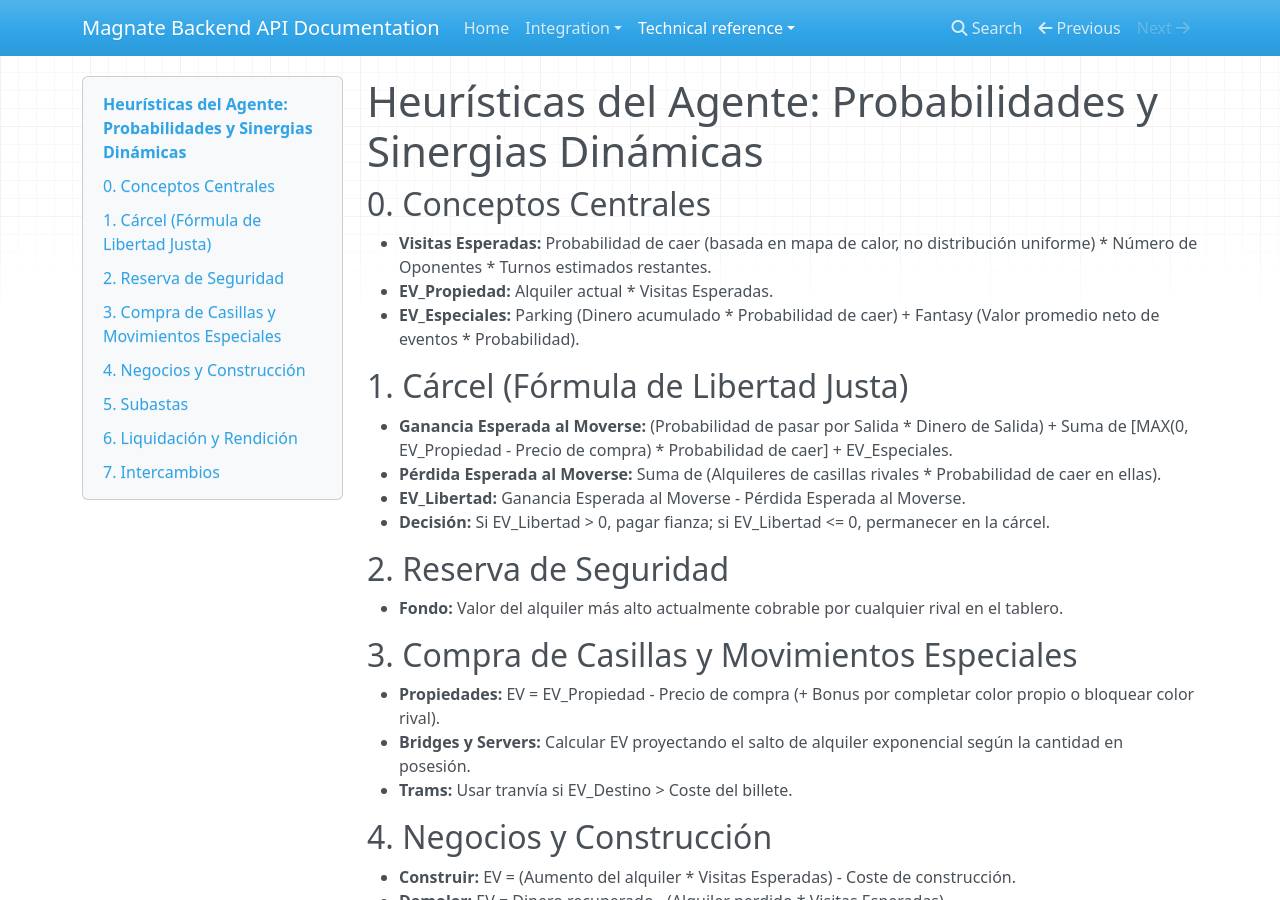
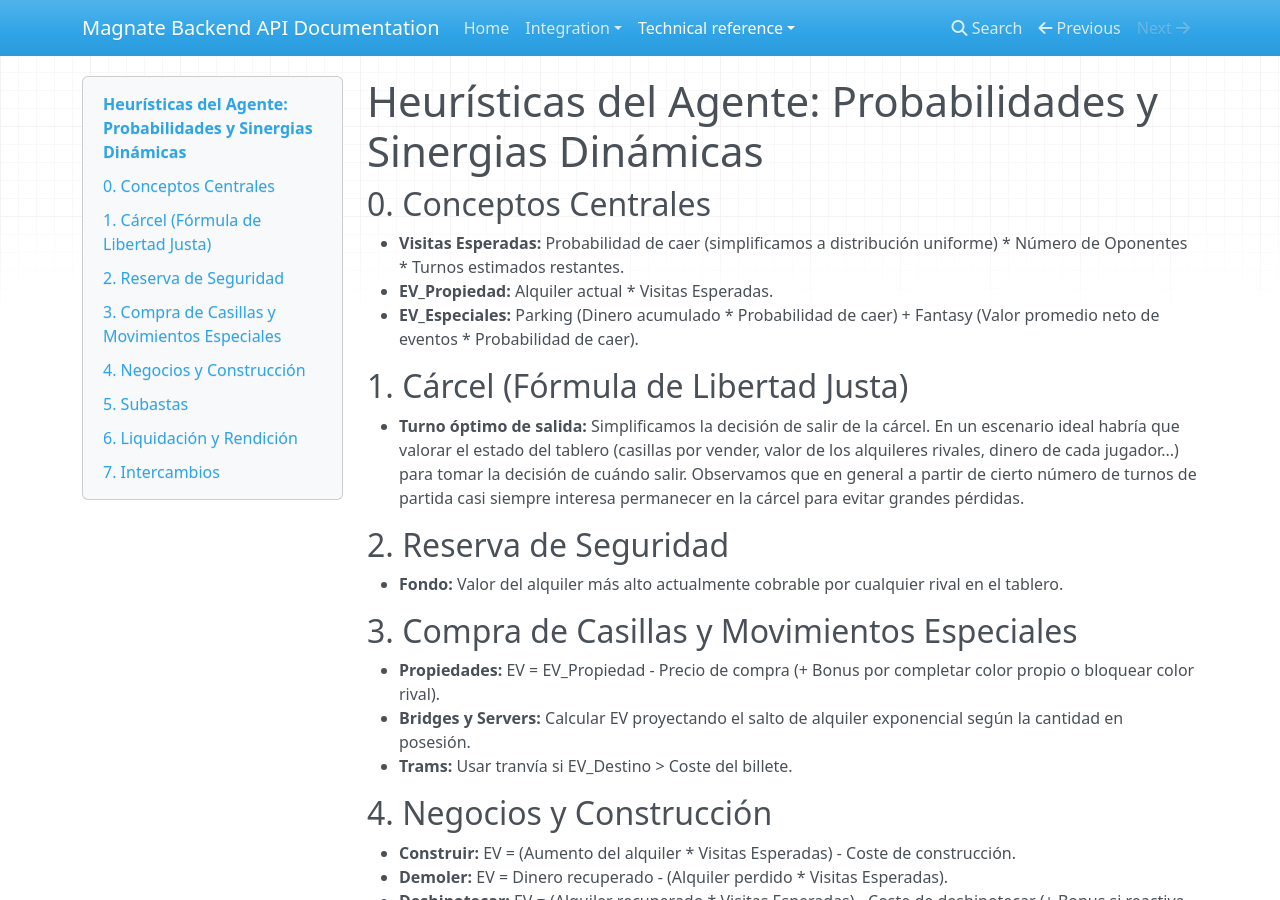
Before and after one commit to UNIZAR-30226-2026-08/backend, an MkDocs documentation site: the page built from docs/agent_heuristics.md, in a window 1280 px wide and 900 px high. Built offline with MkDocs 1.6.1, drawn with Linux system fonts in a browser that asks for light colours; nearby versions of some CDN libraries.

Commit message:
hay que cambiar todo lo de heuristicas

```diff
--- a/docs/agent_heuristics.md
+++ b/docs/agent_heuristics.md
@@ -1,15 +1,16 @@
 # Heurísticas del Agente: Probabilidades y Sinergias Dinámicas
 
 ## 0. Conceptos Centrales
-* **Visitas Esperadas:** Probabilidad de caer (basada en mapa de calor, no distribución uniforme) * Número de Oponentes * Turnos estimados restantes.
+* **Visitas Esperadas:** Probabilidad de caer (simplificamos a distribución uniforme) * Número de Oponentes * Turnos estimados restantes.
 * **EV_Propiedad:** Alquiler actual * Visitas Esperadas.
-* **EV_Especiales:** Parking (Dinero acumulado * Probabilidad de caer) + Fantasy (Valor promedio neto de eventos * Probabilidad).
+* **EV_Especiales:** Parking (Dinero acumulado * Probabilidad de caer) + Fantasy (Valor promedio neto de eventos * Probabilidad de caer).
 
 ## 1. Cárcel (Fórmula de Libertad Justa)
-* **Ganancia Esperada al Moverse:** (Probabilidad de pasar por Salida * Dinero de Salida) + Suma de [MAX(0, EV_Propiedad - Precio de compra) * Probabilidad de caer] + EV_Especiales.
-* **Pérdida Esperada al Moverse:** Suma de (Alquileres de casillas rivales * Probabilidad de caer en ellas).
-* **EV_Libertad:** Ganancia Esperada al Moverse - Pérdida Esperada al Moverse.
-* **Decisión:** Si EV_Libertad > 0, pagar fianza; si EV_Libertad <= 0, permanecer en la cárcel.
+* **Turno óptimo de salida:** Simplificamos la decisión de salir de la cárcel. En un
+escenario ideal habría que valorar el estado del tablero (casillas por vender, valor
+de los alquileres rivales, dinero de cada jugador...) para tomar la decisión de cuándo
+salir. Observamos que en general a partir de cierto número de turnos de partida
+casi siempre interesa permanecer en la cárcel para evitar grandes pérdidas.
 
 ## 2. Reserva de Seguridad
 * **Fondo:** Valor del alquiler más alto actualmente cobrable por cualquier rival en el tablero.
```
Also changed, not shown: 3 other files.
